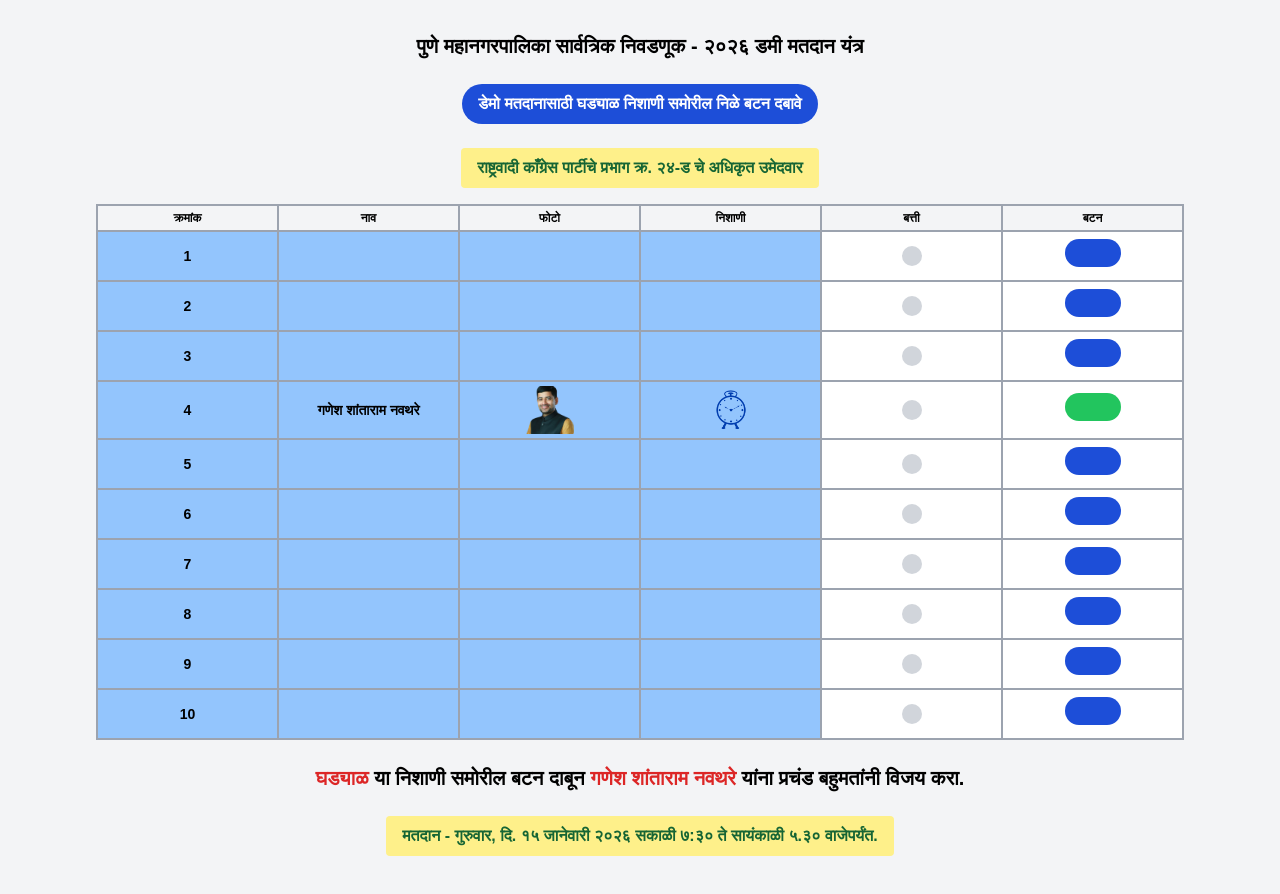
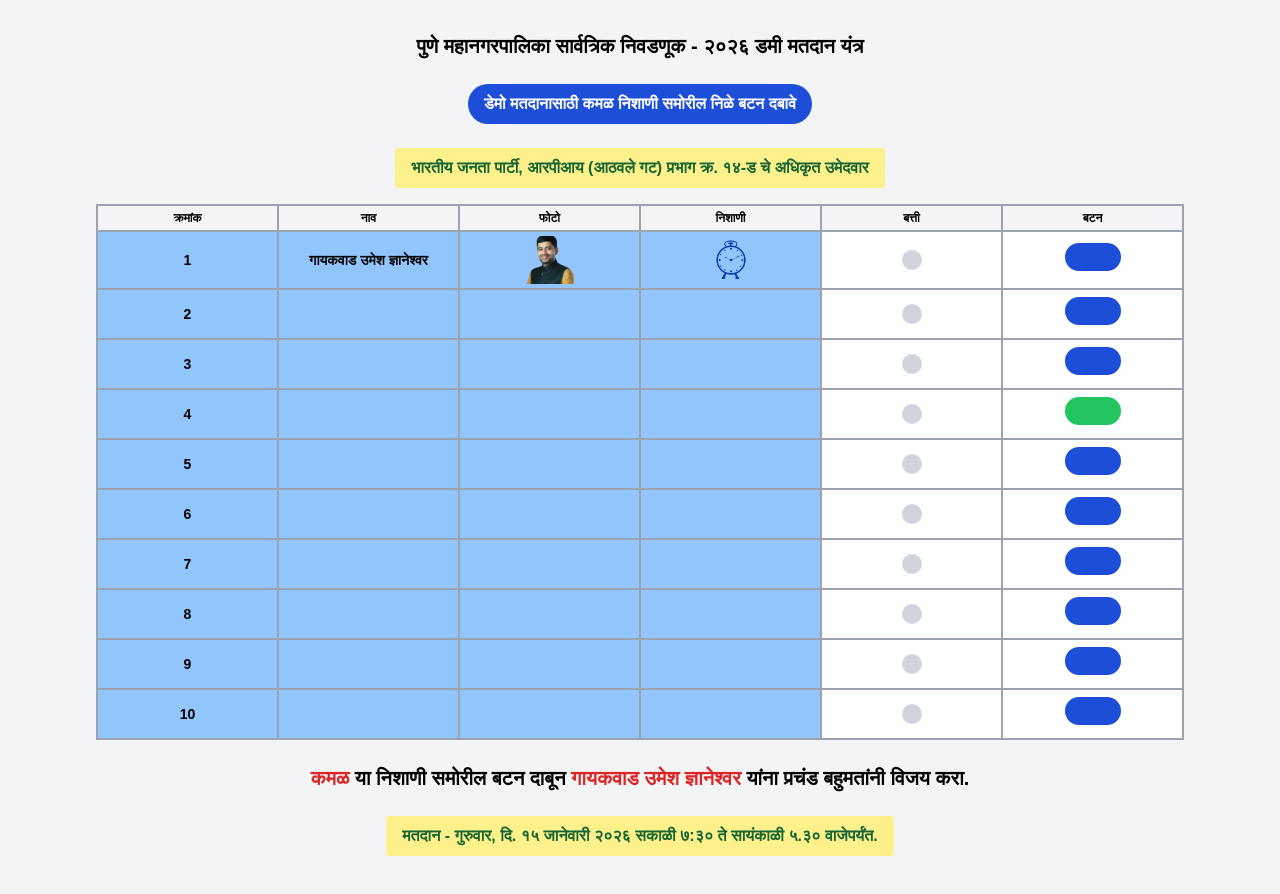
Before and after one commit to corporateDynastical/umesh_gaikwad_dummyvote, a Next.js app: page / in a window 1280 px wide. Built offline with nearby package versions, Linux system fonts and the light colour scheme.

Commit message:
Update page.tsx

```diff
--- a/app/page.tsx
+++ b/app/page.tsx
@@ -32,13 +32,13 @@
 
       <div className="text-center mb-4 pt-2">
         <span className="bg-blue-700 font-bold text-white px-4 py-2 inline-block rounded-full">
-          डेमो मतदानासाठी घड्याळ निशाणी समोरील निळे बटन दबावे
+          डेमो मतदानासाठी कमळ निशाणी समोरील निळे बटन दबावे
         </span>
       </div>
 
       <div className="text-center mb-4 pt-2">
         <span className="bg-yellow-200 text-green-800 font-bold px-4 py-2 inline-block rounded dark:bg-yellow-300">
-          राष्ट्रवादी काँग्रेस पार्टीचे प्रभाग क्र. २४-ड चे अधिकृत उमेदवार
+          भारतीय जनता पार्टी, आरपीआय (आठवले गट) प्रभाग क्र. १४-ड चे अधिकृत उमेदवार
         </span>
       </div>
 
@@ -76,11 +76,11 @@
 
                 {/* ❌ NOTA removed — only candidate on row 4 */}
                 <td className="border-2 border-gray-400 px-1 py-1 text-center font-bold text-sm">
-                  {index === 3 ? "गणेश शांताराम नवथरे" : ""}
+                  {index === 0 ? "गायकवाड उमेश ज्ञानेश्वर" : ""}
                 </td>
 
                 <td className="border-2 border-gray-400 px-1 py-1 text-center">
-                  {index === 3 ? (
+                  {index === 0 ? (
                     <img src="/user.png" className="w-12 h-12 mx-auto object-cover" />
                   ) : (
                     <div className="w-10 h-10 mx-auto" />
@@ -88,7 +88,7 @@
                 </td>
 
                 <td className="border-2 border-gray-400 px-1 py-1 text-center">
-                  {index === 3 ? (
+                  {index === 0 ? (
                     <img
                       src="/symbol-bartan.png"
                       className="w-10 h-10 mx-auto object-contain"
@@ -111,7 +111,7 @@
                 <td className="border-2 border-gray-400 px-1 py-1 text-center bg-white dark:bg-gray-800">
                   <button
                     onClick={() =>
-                      index === 3 ? playButtonSound(index) : playOtherButtonSound(index)
+                      index === 0 ? playButtonSound(index) : playOtherButtonSound(index)
                     }
                     className={`h-7 rounded-full ${
                       index === 3 ? "bg-green-500 w-14" : "bg-blue-700 w-14"
@@ -125,8 +125,8 @@
       </div>
 
       <h1 className="text-center text-xl font-bold mb-4 mt-6">
-        <span className="text-red-600">घड्याळ</span> या निशाणी समोरील बटन दाबून{" "}
-        <span className="text-red-600">गणेश शांताराम नवथरे </span> यांना प्रचंड बहुमतांनी विजय करा.
+        <span className="text-red-600">कमळ</span> या निशाणी समोरील बटन दाबून{" "}
+        <span className="text-red-600">गायकवाड उमेश ज्ञानेश्वर </span> यांना प्रचंड बहुमतांनी विजय करा.
       </h1>
 
       <div className="text-center mb-4 pt-2">
```
